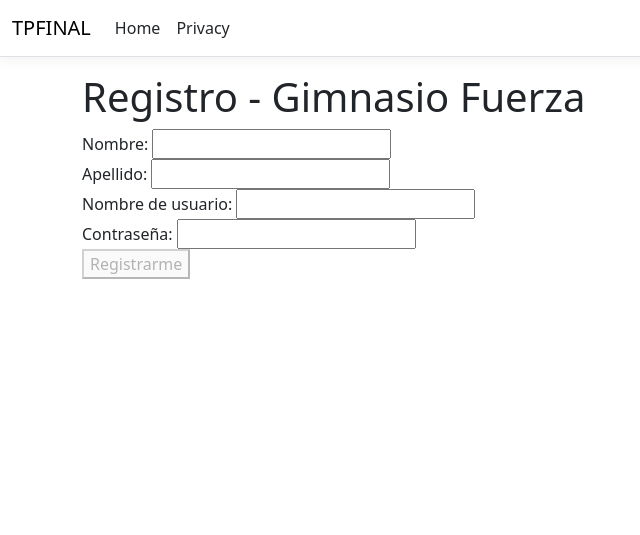
After one commit to iaraCL/tpiaracohen, an ASP.NET Core app: template Views/Usuario/Registro.cshtml in a window 1280 px wide. The commit adds this page. Shown: the top 535 px of the page, without its empty margins (0-640 px from the left). Run offline with ASP.NET Core 8, Linux system fonts and the light colour scheme; the template is opened without the code that fills it, so the values that code supplies are empty; style sheets or scripts are compiled from the project's sources.

Commit message:
Agregue el usuario y la pantalla de registro

```diff
--- a/Program.cs
+++ b/Program.cs
@@ -2,6 +2,9 @@ var builder = WebApplication.CreateBuilder(args);
 
 // Add services to the container.
 builder.Services.AddControllersWithViews();
+
+builder.Services.AddDistributedMemoryCache();
+builder.Services.AddSession();
 
 var app = builder.Build();
 
@@ -15,7 +18,7 @@ if (!app.Environment.IsDevelopment())
 
 app.UseHttpsRedirection();
 app.UseRouting();
-
+app.UseSession();
 app.UseAuthorization();
 
 app.MapStaticAssets();
--- a/Views/Home/Index.cshtml
+++ b/Views/Home/Index.cshtml
@@ -6,3 +6,4 @@
     <h1 class="display-4">Welcome</h1>
     <p>Learn about <a href="https://learn.microsoft.com/aspnet/core">building Web apps with ASP.NET Core</a>.</p>
 </div>
+   <h2>@ViewBag.Mensaje</h2>
--- /dev/null
+++ b/Views/Usuario/Registro.cshtml
@@ -0,0 +1,30 @@
+
+@{
+    ViewData["Title"] = "Registro";
+}
+
+<h1>Registro - Gimnasio Fuerza</h1>
+
+<form>
+    <div>
+        <label>Nombre:</label>
+        <input type="text" name="Nombre" required />
+    </div>
+
+    <div>
+        <label>Apellido:</label>
+        <input type="text" name="Apellido" required />
+    </div>
+
+    <div>
+        <label>Nombre de usuario:</label>
+        <input type="text" name="NombreUsuario" required />
+    </div>
+
+    <div>
+        <label>Contraseña:</label>
+        <input type="password" name="Contrasena" required />
+    </div>
+
+    <button type="button" disabled>Registrarme</button>
+</form>
```
Also changed, not shown: Controllers/HomeController.cs (+14 -2 lines), Controllers/UsuarioController.cs (added, +14 -0 lines), Models/BD.cs (added, +24 -0 lines), Models/Usuario.cs (added, +12 -0 lines), TPFINAL.csproj, 1 other file.
